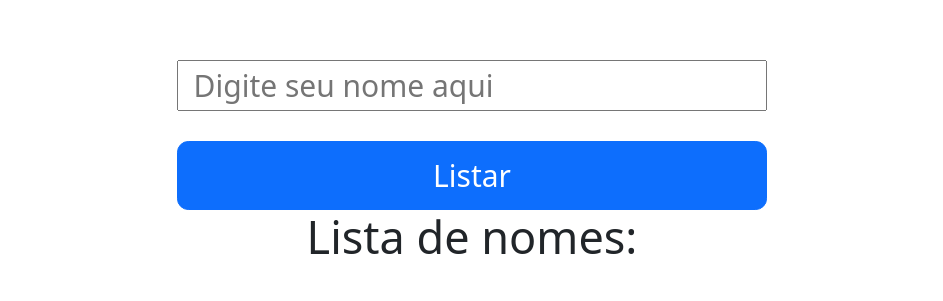
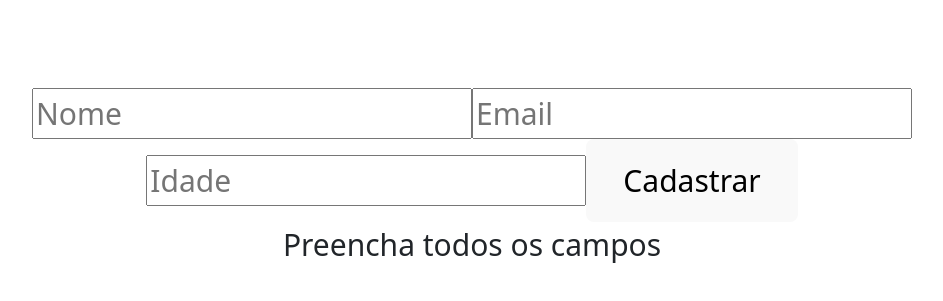
Before and after one commit to Ronisank/Trello-Sem-7, a React (Vite) app: page / in a window 1280 px wide. Shown: the part 223-524 px from the top of the page, without its empty margins (168-1111 px from the left). Built offline with nearby package versions, Linux system fonts and the light colour scheme.

Commit message:
exercicio4-trello

```diff
--- a/src/App.jsx
+++ b/src/App.jsx
@@ -1,15 +1,18 @@
-import { useState } from 'react'
 import './App.css'
-import AdicionarItem from './pages/AddItem'
+// import CarregarNoticia from './pages/Exercicio-Trello-2'
+// import Contador from './pages/Contador'
+// import AdicionarItem from './pages/AddItem'
+import Trello from './pages/Form'
 
 function App() {
-  const [count, setCount] = useState(0)
+  // const [count, setCount] = useState(0)
 
   return (
     <>
     {/* <Contador /> */}
     {/* <CarregarNoticia /> */}
-    <AdicionarItem/>
+    {/* <AdicionarItem/> */}
+    <Trello/>
 
       {/* <div>
         <a href="https://vitejs.dev" target="_blank">
--- /dev/null
+++ b/src/pages/Form.jsx
@@ -0,0 +1,41 @@
+import { useEffect, useState } from "react";
+
+function Trello(){
+const [formData, setFormData] = useState({
+    nome: '',
+    email: '',
+    idade: ''
+});
+const [mensagem, setMensagem] = useState(null);
+
+useEffect(() => {
+    const isError = Object.values(formData).reduce((acc, item) => {
+        if(!item) acc += 1;
+            return acc
+    },0);
+
+   if(isError > 0){
+       setMensagem('Preencha todos os campos');
+    }else{
+        setMensagem(null);
+    }
+
+
+},[formData]);
+
+    return (
+        <div >
+            <form>
+                <input type="text" onChange={(e) => setFormData(prevState=>({...prevState, nome: e.target.value}))} placeholder="Nome" />
+                <input type="text" onChange={(e) => setFormData(prevState=>({...prevState, email: e.target.value}))} placeholder="Email" />
+                <input type="text" onChange={(e) => setFormData(prevState=>({...prevState, idade: e.target.value}))} placeholder="Idade" />
+
+            <button>Cadastrar</button>
+            </form>
+
+            <span>{mensagem}</span>
+        </div>
+    )
+}
+
+export default Trello;
```
